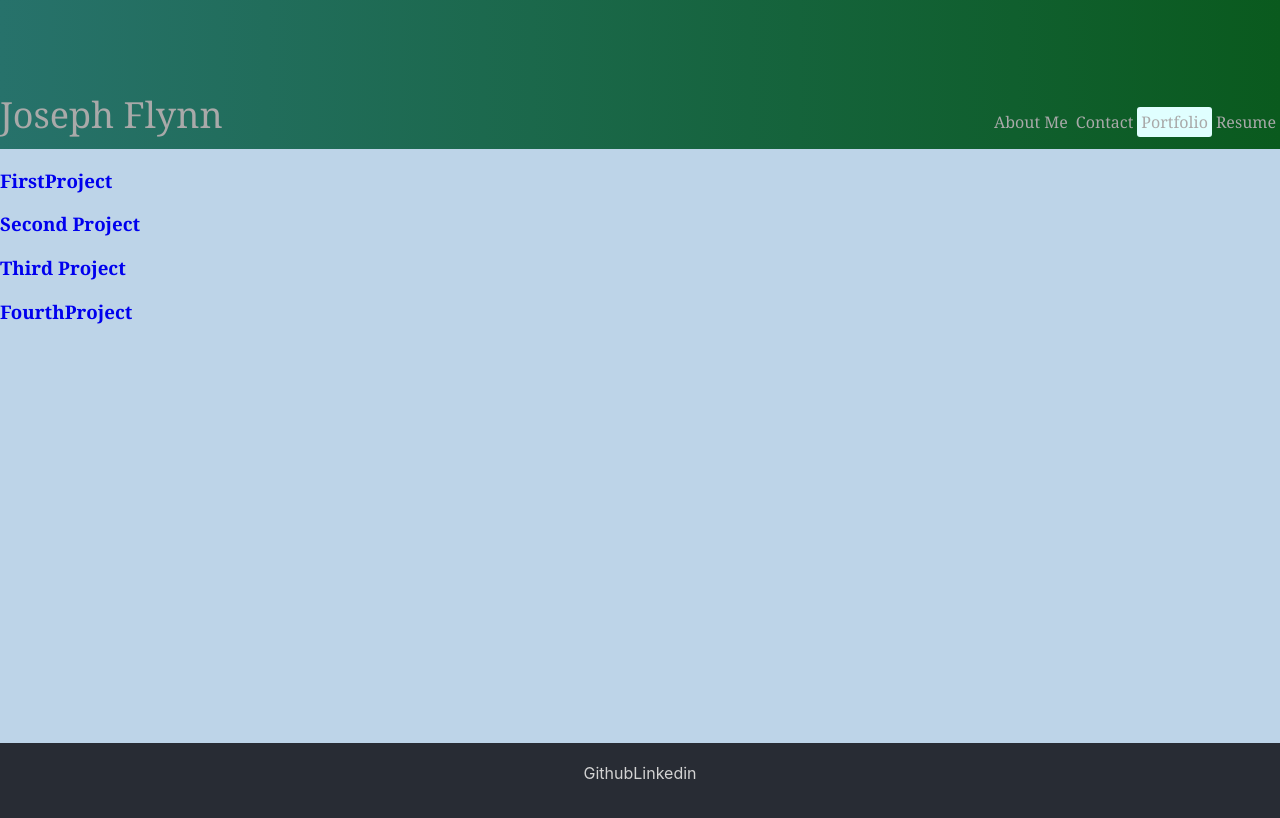
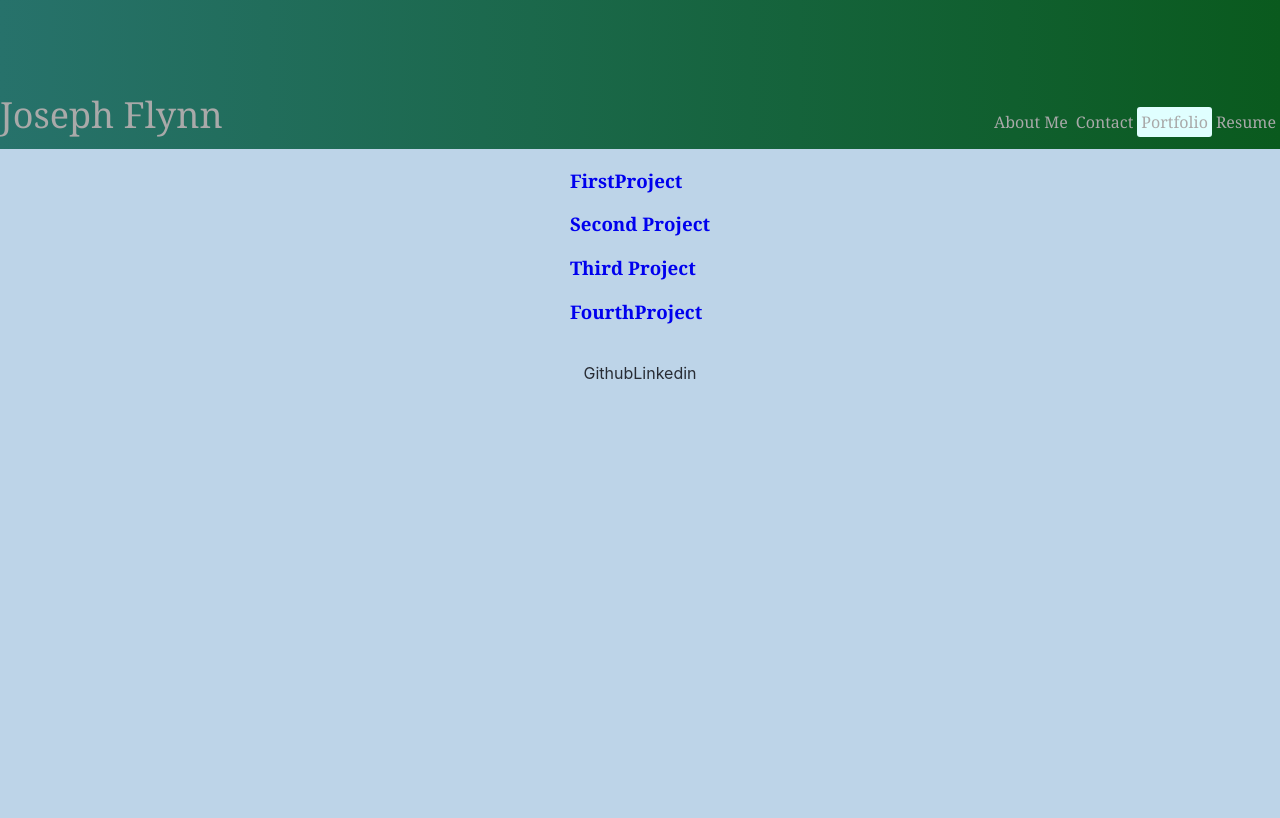
Before and after one commit to Alphastranger/React-Portfolio, a React (Create React App) app in the folder my-react-app/: page /portfolio in a window 1280 px wide. Shown: the top 818 px of the page. Built offline with nearby package versions, Linux system fonts and the light colour scheme.

Commit message:
More fussing with CSS to get the resume page to work

```diff
--- a/my-react-app/src/App.css
+++ b/my-react-app/src/App.css
@@ -60,15 +60,14 @@
 .bottomScreen {
   display: flex;
   position: relative;
-  bottom: -400px;
   justify-content: center;
   align-items: flex-start;
-  background-color: #282c34;
-  height: 200px
+  height: 60px;
+  margin-top: auto;
 }
 .footer {
-  color: lightgrey;
-  justify-content: space-between;
+  color: #282c34;
+  justify-content: flex-start;
   position: relative;
   top: 20px;
   display: block;
@@ -100,6 +99,9 @@ a:link {
 }
 body {
   background-color: rgb(189, 212, 232);
+  min-height: 100vh;
+  display: flex;
+  flex-direction: column;
 }
 .header {
   display: block;
@@ -119,11 +121,27 @@ h2, h3{
   font-size: 36px;
   font-family:Georgia, 'Times New Roman', Times, serif;
 }
+.portfolioPics {
+  display: flex;
+  flex-wrap: wrap;
+  justify-content: center;
+  align-items: flex-start;
+  align-content:stretch
+}
 .projects {
   background-color: grey;
-  background-image: url('../public/logo192.png');
+  background-image: url('../images/Joeyface.jpeg');
+  height: 100%;
 }
-
+.resumeParent {
+  display: flex;
+  justify-content: center;
+  flex-direction: column;
+  align-items: center;
+}
+.resume {
+  display: flex;
+}
 
 
 
--- a/my-react-app/src/components/About-Me.js
+++ b/my-react-app/src/components/About-Me.js
@@ -4,7 +4,7 @@ function AboutMe(props) {
     return (
         <div className='About'>
             <h2 className='AboutTitle'>About Me</h2>
-            <img src='./images/Joeyface.jpeg' alt='This is me.'></img>
+            <img src='../images/Joeyface.jpeg' alt='This is me.'></img>
             <p>E pluribus unum is a wonderful phrase. It's our problem free philosophy.</p>
         </div>
     )
--- a/my-react-app/src/components/Portfolio.js
+++ b/my-react-app/src/components/Portfolio.js
@@ -3,7 +3,7 @@ import Project from './Project'
 
 const Portfolio = () => {
     return (
-        <div className="portfolioPics">
+        <div className={"portfolioPics"}>
             <Project/>
         </div>
     )
--- a/my-react-app/src/components/Resume.js
+++ b/my-react-app/src/components/Resume.js
@@ -2,11 +2,13 @@ import React from "react";
 
 const Resume = ()=>{
     return (
-        <div>
+        <div className={'resumeParent'}>
             <h2>Resume</h2>
             <h3>Download my <a href='Something'>resume</a></h3>
             <div className="resume">
-                Sample Text
+                <ul>
+                    <li>First thing</li>
+                </ul>
             </div>
         </div>
     )
```
